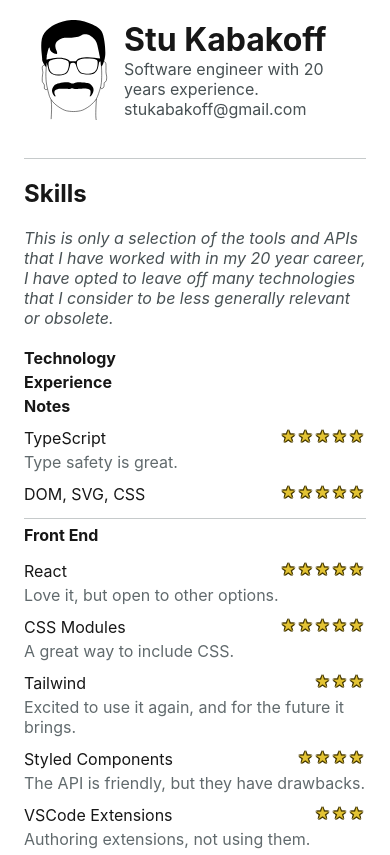
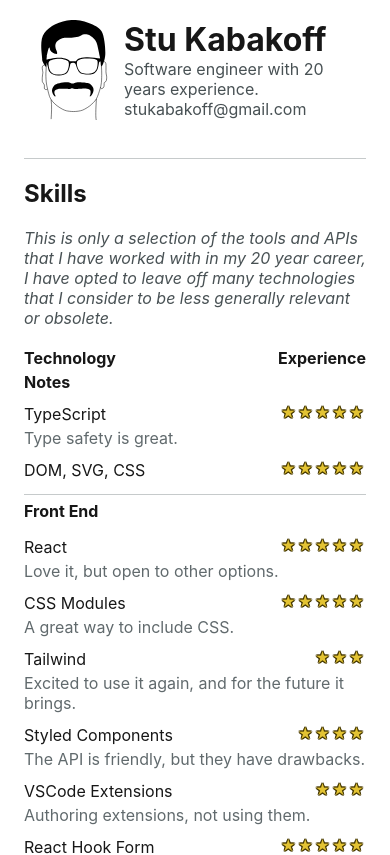
Before and after one commit to stutrek/stukabakoff.com, a Next.js app: page /resume in a window 390 px wide. Shown: the top 855 px of the page. Built offline with nearby package versions, Linux system fonts and the light colour scheme.

Commit message:
put the experience header in the right place

```diff
--- a/src/app/resume/resume.module.css
+++ b/src/app/resume/resume.module.css
@@ -100,7 +100,8 @@
         padding: 0.125em 0;
     }
 
-    .container td:nth-child(2) {
+    .container td:nth-child(2),
+    .container th:nth-child(2) {
         position: absolute;
         inset: 2px 0 auto auto;
         border: none;
```
